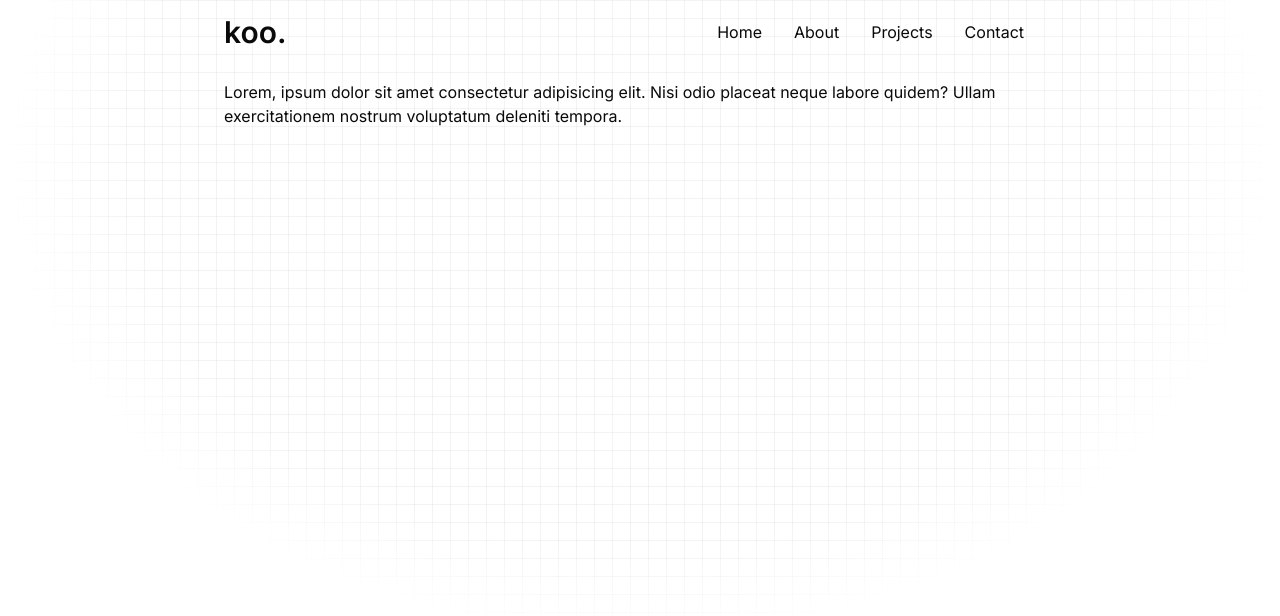
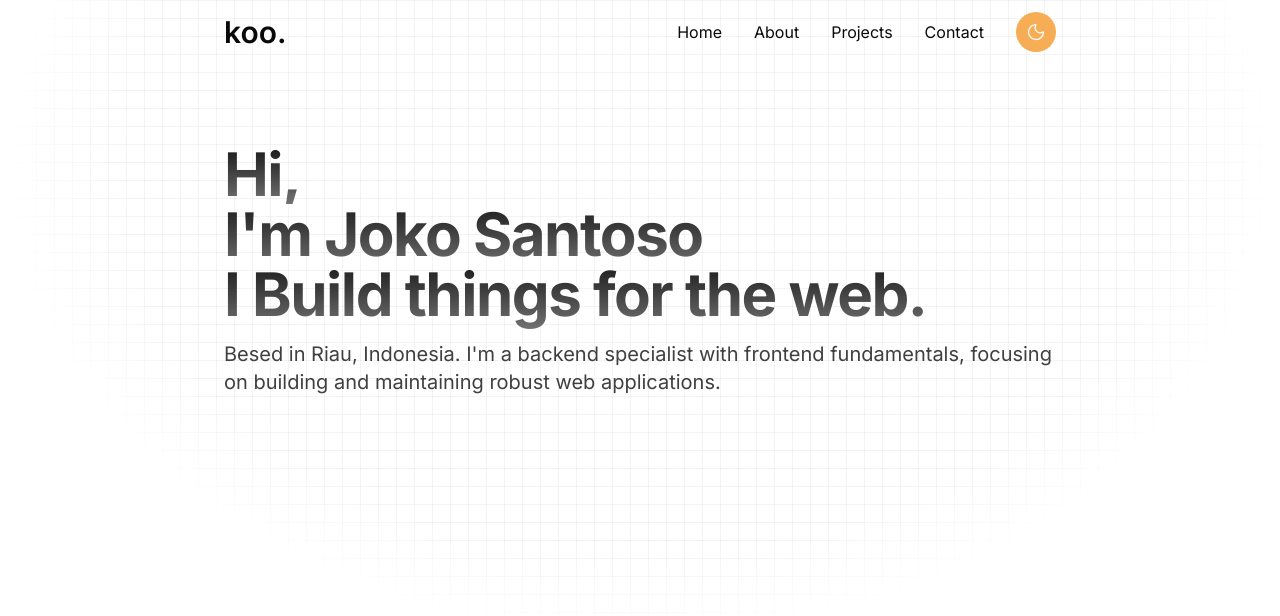
Before and after one commit to jokoo7/portfolio-homepage, a Next.js app: page / in a window 1280 px wide. Shown: the top 616 px of the page. Built offline with nearby package versions, Linux system fonts and the light colour scheme; what tailwindcss-animated would draw is missing.

Commit message:
feat: add theme provider and switcher components; update layout and navbar for theme support

```diff
--- a/app/globals.css
+++ b/app/globals.css
@@ -124,15 +124,10 @@
   * {
     @apply border-border outline-ring/50 font-sans;
   }
+  html {
+    @apply min-w-[360px];
+  }
   body {
     @apply bg-background text-foreground;
   }
 }
-
-@layer components {
-  .wrapper {
-    max-width: 896px;
-    margin-inline: auto;
-    padding-inline: 2rem;
-  }
-}
--- a/app/layout.tsx
+++ b/app/layout.tsx
@@ -4,6 +4,7 @@ import "./globals.css";
 import { cn } from "@/lib/utils";
 import { HamburgerProvider } from "@/hooks/use-hamburger-menu";
 import NavbarProvider from "@/components/provider/navbar-provider";
+import { ThemeProvider } from "@/components/provider/theme-provider";
 
 const inter = Inter({
   variable: "--font-inter",
@@ -15,20 +16,18 @@ export const metadata: Metadata = {
   description: "Generated by create next app",
 };
 
-export default function RootLayout({
-  children,
-}: Readonly<{
-  children: React.ReactNode;
-}>) {
+export default function RootLayout({ children }: Readonly<{ children: React.ReactNode }>) {
   return (
-    <html lang="en">
+    <html lang="en" suppressHydrationWarning>
       <body className={cn("antialiased", inter.variable)}>
-        <HamburgerProvider>
-          <NavbarProvider>
-            <div className="absolute inset-0 -z-40 w-full min-h-screen bg-[linear-gradient(to_right,#80808018_1px,transparent_1px),linear-gradient(to_bottom,#80808018_1px,transparent_1px)] bg-[size:18px_18px] [mask-image:radial-gradient(ellipse_50%_60%_at_50%_20%,#000_80%,transparent_100%)]"></div>
-            {children}
-          </NavbarProvider>
-        </HamburgerProvider>
+        <ThemeProvider attribute="class" defaultTheme="system" enableSystem disableTransitionOnChange>
+          <HamburgerProvider>
+            <NavbarProvider>
+              <div className="absolute inset-0 -z-40 w-full min-h-screen bg-[linear-gradient(to_right,#80808018_1px,transparent_1px),linear-gradient(to_bottom,#80808018_1px,transparent_1px)] bg-[size:18px_18px] [mask-image:radial-gradient(ellipse_50%_60%_at_50%_20%,#000_80%,transparent_100%)]"></div>
+              <main className="min-h-screen max-w-4xl mx-auto px-8">{children}</main>
+            </NavbarProvider>
+          </HamburgerProvider>
+        </ThemeProvider>
       </body>
     </html>
   );
--- a/app/page.tsx
+++ b/app/page.tsx
@@ -1,12 +1,23 @@
 export default function Home() {
   return (
     <>
-      <main className="min-h-screen wrapper mb-96">
-        <p className="mt-20">
-          Lorem, ipsum dolor sit amet consectetur adipisicing elit. Nisi odio placeat neque labore
-          quidem? Ullam exercitationem nostrum voluptatum deleniti tempora.
+      <div className="mt-28 sm:mt-36 mb-16">
+        <span className="block bg-clip-text text-transparent bg-gradient-to-b from-neutral-900 to-neutral-500 dark:from-neutral-600 dark:to-white text-4xl md:text-5xl lg:text-6xl font-sans relative z-20 font-bold tracking-tight">
+          Hi,
+        </span>
+        <span className="bg-clip-text text-transparent bg-gradient-to-b from-neutral-900 to-neutral-500 dark:from-neutral-600 dark:to-white text-4xl md:text-5xl lg:text-6xl font-sans relative z-20 font-bold tracking-tight">
+          I&apos;m Joko Santoso
+        </span>
+        <br />
+        <span className="bg-clip-text text-transparent bg-gradient-to-b from-neutral-900 to-neutral-500 dark:from-neutral-600 dark:to-white text-4xl md:text-5xl lg:text-6xl font-sans relative z-20 font-bold tracking-tight">
+          I Build things for the web.
+        </span>
+
+        <p className="mt-4 text-lg md:text-xl text-neutral-700 dark:text-neutral-400">
+          Besed in Riau, Indonesia. I&apos;m a backend specialist with frontend fundamentals, focusing on
+          building and maintaining robust web applications.
         </p>
-      </main>
+      </div>
     </>
   );
 }
--- a/components/provider/navbar-provider.tsx
+++ b/components/provider/navbar-provider.tsx
@@ -6,6 +6,7 @@ import { Menu, X } from "lucide-react";
 import Link from "next/link";
 import { usePathname } from "next/navigation";
 import * as React from "react";
+import { ThemeSwitcher } from "../theme-switcher";
 
 export default function NavbarProvider({
   children,
@@ -86,7 +87,7 @@ export default function NavbarProvider({
           </Link>
 
           <div className={cn({ "animate-fade-down animate-delay-500": isHamburgerOpen })}>
-            {/* <ModeToggle /> */}
+            <ThemeSwitcher />
           </div>
         </div>
       </div>
@@ -100,7 +101,7 @@ export default function NavbarProvider({
           { "bg-transparent": !navBackground }
         )}
       >
-        <div className="wrapper flex justify-between items-center h-16">
+        <div className="max-w-4xl mx-auto px-8 flex justify-between items-center h-16">
           <Link
             href="/"
             className={cn(
@@ -119,7 +120,9 @@ export default function NavbarProvider({
               <Link href="/contact">Contact</Link>
             </div>
             <div className="flex items-center gap-5">
-              <div className="hidden sm:block">{/* <ModeToggle /> */}</div>
+              <div className="hidden sm:block">
+                <ThemeSwitcher />
+              </div>
               <div
                 onClick={() => setIsHamburgerOpen((prev) => !prev)}
                 className={cn(
--- /dev/null
+++ b/components/provider/theme-provider.tsx
@@ -0,0 +1,8 @@
+"use client";
+
+import * as React from "react";
+import { ThemeProvider as NextThemesProvider } from "next-themes";
+
+export function ThemeProvider({ children, ...props }: React.ComponentProps<typeof NextThemesProvider>) {
+  return <NextThemesProvider {...props}>{children}</NextThemesProvider>;
+}
--- /dev/null
+++ b/components/theme-switcher.tsx
@@ -0,0 +1,26 @@
+"use client";
+
+import * as React from "react";
+import { Moon, Sun } from "lucide-react";
+import { useTheme } from "next-themes";
+
+export function ThemeSwitcher() {
+  const { setTheme, theme } = useTheme();
+
+  return (
+    <div
+      onClick={() => setTheme(theme === "light" ? "dark" : "light")}
+      className="cursor-pointer inline-flex items-center justify-center gap-2 whitespace-nowrap text-sm font-medium transition-colors focus-visible:outline-none focus-visible:ring-1 focus-visible:ring-ring disabled:pointer-events-none disabled:opacity-50 [&_svg]:pointer-events-none [&_svg]:size-5 [&_svg]:shrink-0 w-10 aspect-square rounded-full bg-[#f6ad55] text-background dark:bg-secondary dark:text-foreground"
+    >
+      <Moon
+        strokeWidth={1.5}
+        className="h-[1.5rem] w-[1.5rem] rotate-0 scale-100 transition-all dark:-rotate-90 dark:scale-0"
+      />
+      <Sun
+        strokeWidth={1.5}
+        className="absolute h-[1.5rem] w-[1.5rem] rotate-90 scale-0 transition-all dark:rotate-0  dark:scale-100"
+      />
+      <span className="sr-only">Toggle theme</span>
+    </div>
+  );
+}
--- a/package.json
+++ b/package.json
@@ -12,8 +12,10 @@
   "dependencies": {
     "class-variance-authority": "^0.7.1",
     "clsx": "^2.1.1",
+    "framer-motion": "^12.23.12",
     "lucide-react": "^0.534.0",
     "next": "15.4.5",
+    "next-themes": "^0.4.6",
     "react": "19.1.0",
     "react-dom": "19.1.0",
     "tailwind-merge": "^3.3.1",
```
Also changed, not shown: 1 other file (tests, documents, lock files or other folders).
